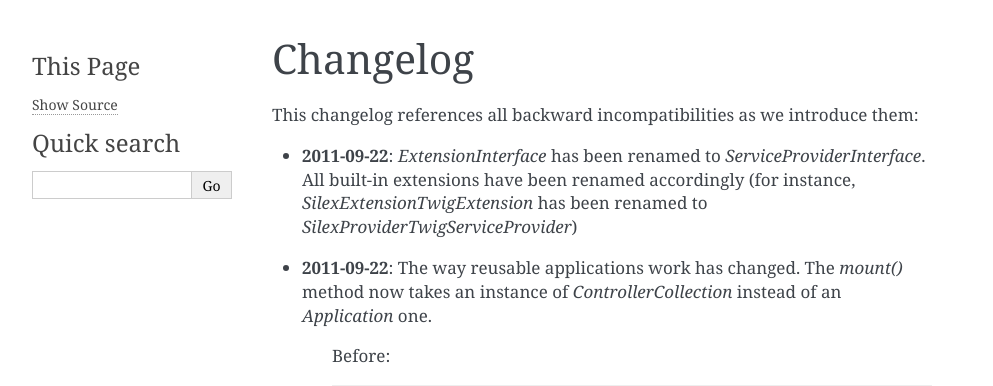
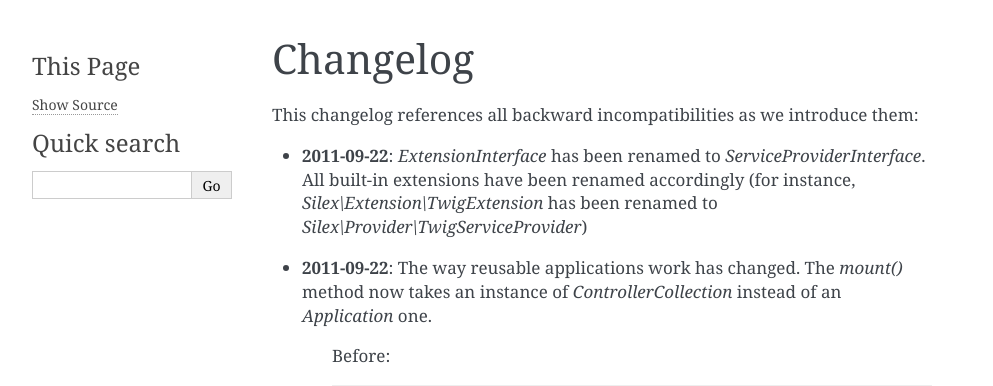
Before and after one commit to silexphp/Silex, a Sphinx documentation site: the page built from doc/changelog.rst, in a window 1280 px wide. Shown: the top 386 px of the page, without its empty margins (148-1141 px from the left). Built offline with Sphinx 7.4.7, drawn with Linux system fonts in a browser that asks for light colours.

Commit message:
fixed doc markup

```diff
--- a/doc/changelog.rst
+++ b/doc/changelog.rst
@@ -5,8 +5,8 @@ This changelog references all backward incompatibilities as we introduce them:
 
 * **2011-09-22**: `ExtensionInterface` has been renamed to
   `ServiceProviderInterface`. All built-in extensions have been renamed
-  accordingly (for instance, `Silex\Extension\TwigExtension` has been renamed
-  to `Silex\Provider\TwigServiceProvider`)
+  accordingly (for instance, `Silex\\Extension\\TwigExtension` has been renamed
+  to `Silex\\Provider\\TwigServiceProvider`)
 
 * **2011-09-22**: The way reusable applications work has changed. The `mount()`
   method now takes an instance of `ControllerCollection` instead of an
```
